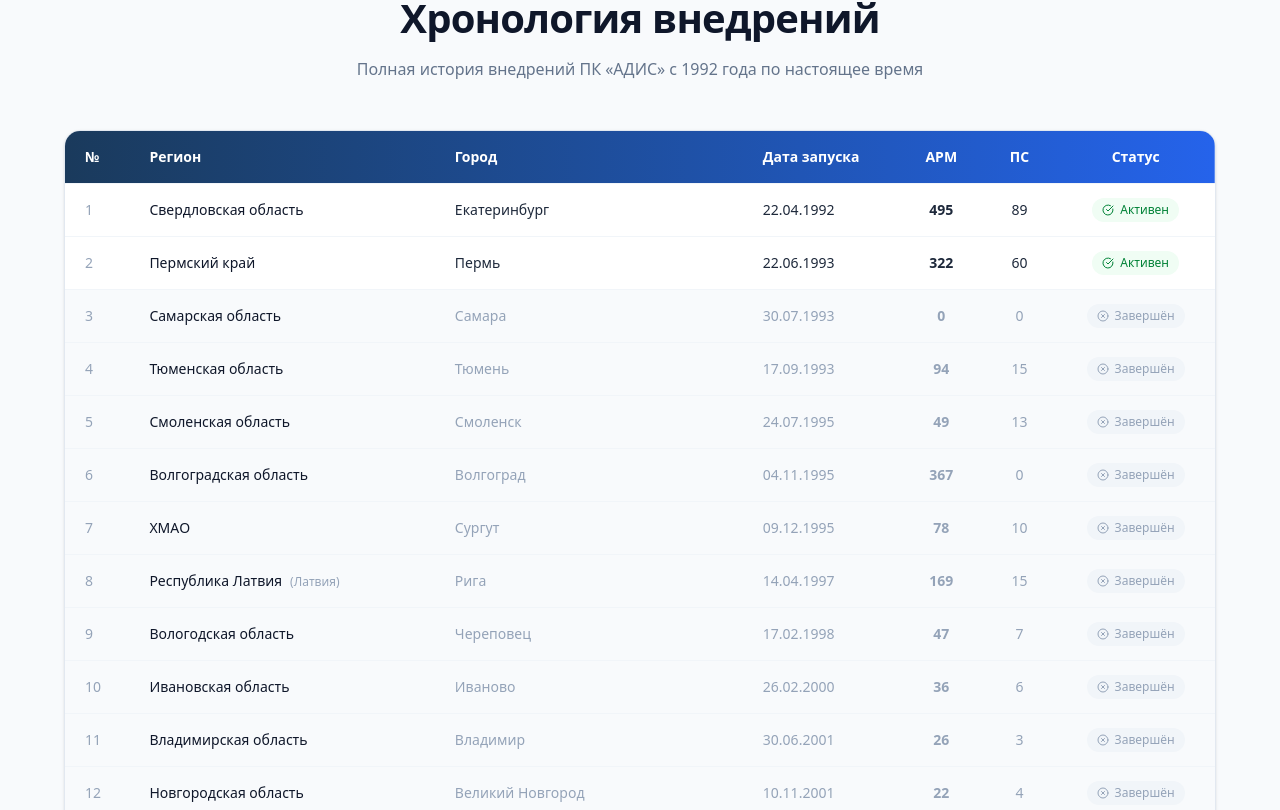
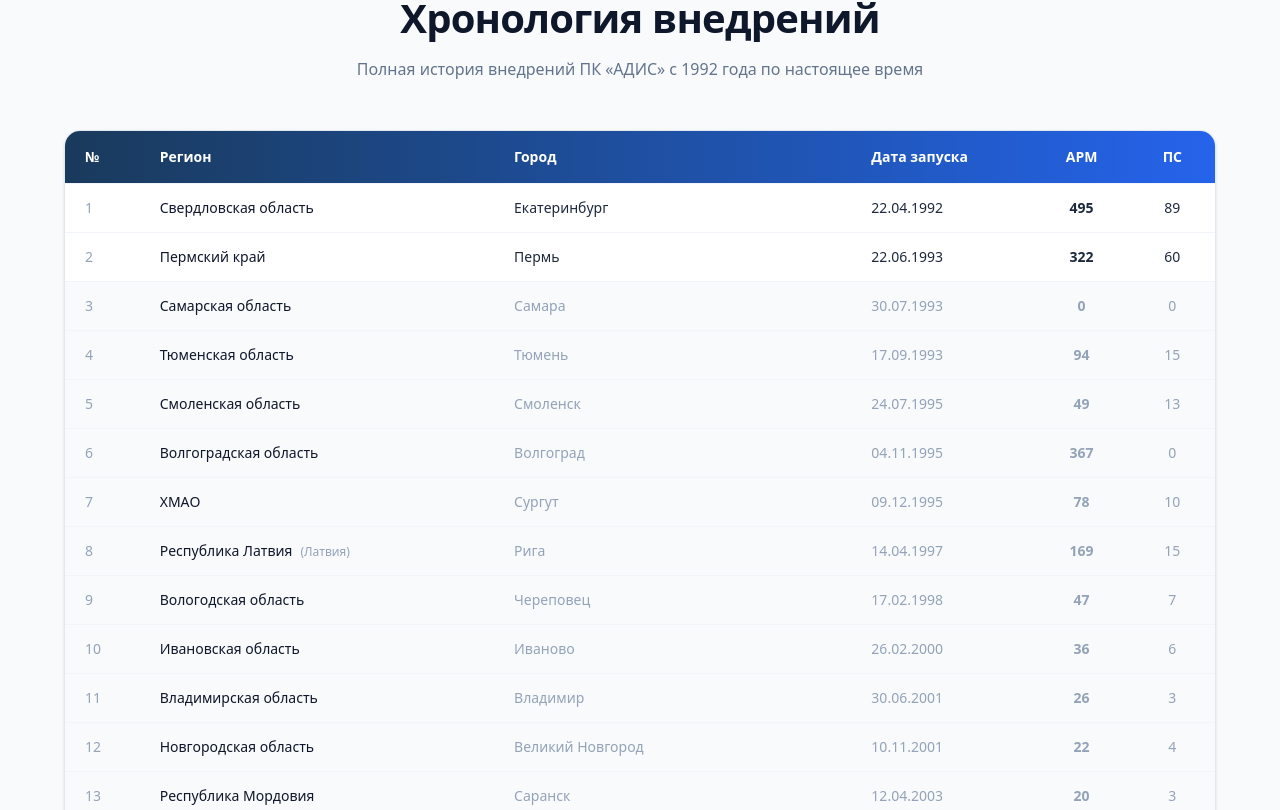
Before and after one commit to Bulka84/adis, a Next.js app: page /clients in a window 1280 px wide. Shown: the part 950-1760 px from the top of the page. Built offline with nearby package versions, Linux system fonts and the light colour scheme.

Commit message:
Remove Status column from chronology table
Co-Authored-By: Claude Sonnet 4.6 <noreply@anthropic.com>

```diff
--- a/src/app/clients/page.tsx
+++ b/src/app/clients/page.tsx
@@ -1,7 +1,7 @@
 import type { Metadata } from "next";
 import { clients } from "@/data/clients";
 import { regions } from "@/data/regions";
-import { MapPin, Building2, Users, Server, Calendar, CheckCircle, XCircle } from "lucide-react";
+import { MapPin, Building2, Users, Server, CheckCircle } from "lucide-react";
 import RegionBlocks from "@/components/RegionBlocks";
 
 export const metadata: Metadata = {
@@ -72,7 +72,6 @@ export default function ClientsPage() {
                   <th className="text-left px-5 py-4 font-semibold">Дата запуска</th>
                   <th className="text-center px-5 py-4 font-semibold">АРМ</th>
                   <th className="text-center px-5 py-4 font-semibold">ПС</th>
-                  <th className="text-center px-5 py-4 font-semibold">Статус</th>
                 </tr>
               </thead>
               <tbody>
@@ -94,19 +93,6 @@ export default function ClientsPage() {
                     <td className="px-5 py-3.5">{r.date}</td>
                     <td className="px-5 py-3.5 text-center font-semibold">{r.totalArm}</td>
                     <td className="px-5 py-3.5 text-center">{r.totalSubstations}</td>
-                    <td className="px-5 py-3.5 text-center">
-                      {r.active ? (
-                        <span className="inline-flex items-center gap-1.5 text-xs font-medium text-green-700 bg-green-50 px-2.5 py-1 rounded-full">
-                          <CheckCircle size={12} />
-                          Активен
-                        </span>
-                      ) : (
-                        <span className="inline-flex items-center gap-1.5 text-xs font-medium text-gray-400 bg-gray-100 px-2.5 py-1 rounded-full">
-                          <XCircle size={12} />
-                          Завершён
-                        </span>
-                      )}
-                    </td>
                   </tr>
                 ))}
               </tbody>
@@ -119,7 +105,6 @@ export default function ClientsPage() {
                   <td className="px-5 py-3.5"></td>
                   <td className="px-5 py-3.5 text-center">{regions.reduce((s, r) => s + r.totalArm, 0)}</td>
                   <td className="px-5 py-3.5 text-center">{regions.reduce((s, r) => s + r.totalSubstations, 0)}</td>
-                  <td className="px-5 py-3.5"></td>
                 </tr>
               </tfoot>
             </table>
```
